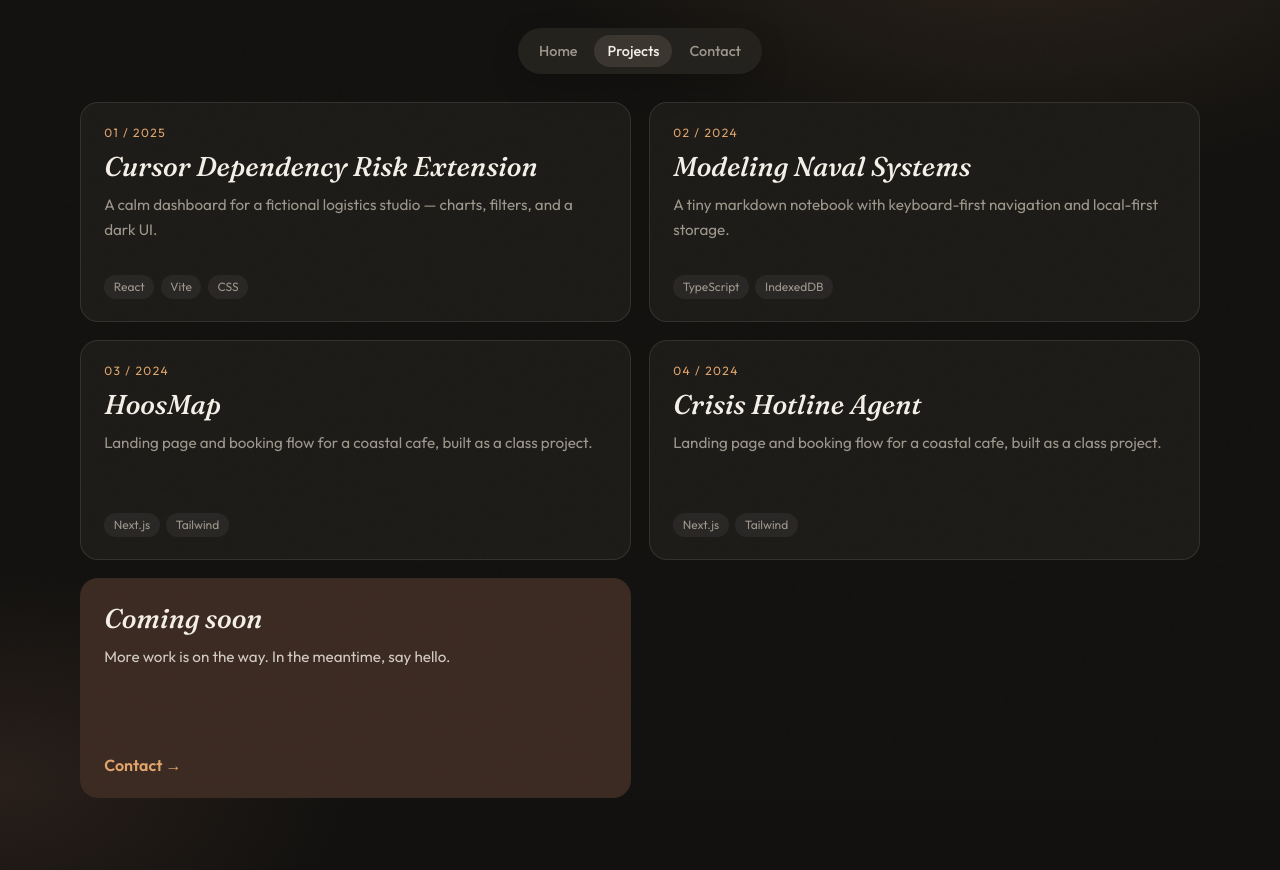
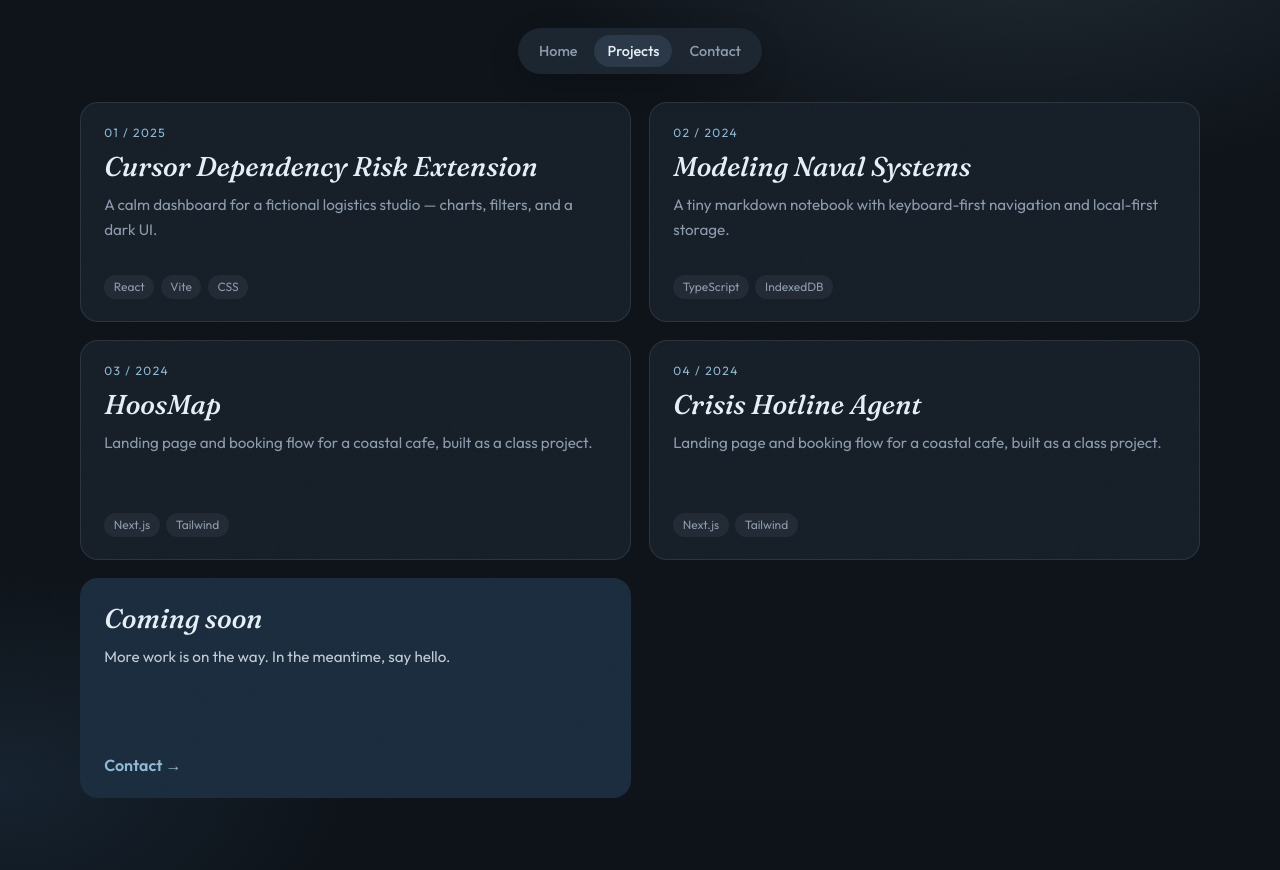
Before and after one commit to brianlogic/brianlogic.github.io, a React (Vite) app: page /projects in a window 1280 px wide. Built offline with nearby package versions, Linux system fonts and the light colour scheme.

Commit message:
changes to coloring, updated timeline, support for project links

```diff
--- a/src/components/BentoCard.css
+++ b/src/components/BentoCard.css
@@ -11,7 +11,7 @@
 }
 
 .bento-card:hover {
-  border-color: rgba(224, 163, 106, 0.32);
+  border-color: rgba(142, 184, 212, 0.32);
   background: var(--card-hover);
 }
 
@@ -21,8 +21,8 @@
 }
 
 .bento-card.is-accent:hover {
-  background: #46322a;
-  border-color: rgba(224, 163, 106, 0.2);
+  background: var(--accent-hover);
+  border-color: rgba(142, 184, 212, 0.2);
 }
 
 .bento-card h1,
--- a/src/components/Navbar.css
+++ b/src/components/Navbar.css
@@ -24,7 +24,7 @@
 }
 
 .nav.is-scrolled .nav-pill {
-  border-color: rgba(224, 163, 106, 0.28);
+  border-color: rgba(142, 184, 212, 0.28);
 }
 
 .nav-mark {
--- a/src/components/Navbar.jsx
+++ b/src/components/Navbar.jsx
@@ -26,7 +26,7 @@ export default function Navbar() {
       className={`nav ${scrolled ? 'is-scrolled' : ''}`}
       initial={false}
       animate={{
-        backgroundColor: scrolled ? 'rgba(18, 17, 15, 0.72)' : 'rgba(18, 17, 15, 0)',
+        backgroundColor: scrolled ? 'rgba(14, 19, 25, 0.72)' : 'rgba(14, 19, 25, 0)',
         backdropFilter: scrolled ? 'blur(16px) saturate(1.3)' : 'blur(0px)',
         paddingTop: scrolled ? 10 : 28,
         paddingBottom: scrolled ? 10 : 28,
--- a/src/data.js
+++ b/src/data.js
@@ -11,7 +11,7 @@ export const PERSON = {
   about:
     "I'm a student and full stack developer who likes quiet interfaces with a little personality. I care about type, motion that earns its place, and software that feels considered.",
   photo:
-    'https://images.unsplash.com/photo-1500530855697-b586d89ba3ee?auto=format&fit=crop&w=1200&q=80',
+    'https://images.unsplash.com/photo-1505142468610-359e7d316be0?auto=format&fit=crop&w=1200&q=80',
   photoCaption: 'Somewhere with better light',
 }
 
@@ -44,18 +44,18 @@ export const TIMELINE = [
   },
   {
     title: 'Starting first year at University of Virginia',
-    dates: 'August',
+    dates: 'August 2024',
     body: 'Began studying Computer Science at the University of Virginia. ',
   },
   {
-    title: 'CS50 Introduction to Computer Science',
-    dates: '2023',
-    body: 'Completed Harvard’s CS50 to build a stronger foundation in algorithms, C, and problem solving.',
+    title: 'North Point Technology Internship',
+    dates: 'June 2024 - August 2024',
+    body: 'Software Engineer Intern at NorthPoint Technology LLC. Worked on webscraping tools to identify job openings in prime contractors',
   },
   {
-    title: 'Frontend practice',
-    dates: '2024',
-    body: 'A year of shipping personal projects in React, learning motion, and tightening visual craft.',
+    title: 'Top Secret Security Clearance',
+    dates: 'January 2026',
+    body: 'Received a Top Secret security clearance from the U.S. government, sponsored by North Point Technology.',
   },
 ]
 
@@ -65,23 +65,27 @@ export const PROJECTS = [
     year: '2025',
     blurb: 'A calm dashboard for a fictional logistics studio — charts, filters, and a dark UI.',
     tags: ['React', 'Vite', 'CSS'],
+    link: '',
   },
   {
     title: 'Modeling Naval Systems',
     year: '2024',
     blurb: 'A tiny markdown notebook with keyboard-first navigation and local-first storage.',
     tags: ['TypeScript', 'IndexedDB'],
+    link: '',
   },
   {
     title: 'HoosMap',
     year: '2024',
     blurb: 'Landing page and booking flow for a coastal cafe, built as a class project.',
     tags: ['Next.js', 'Tailwind'],
+    link: '',
   },
   {
     title: 'Crisis Hotline Agent',
     year: '2024',
     blurb: 'Landing page and booking flow for a coastal cafe, built as a class project.',
     tags: ['Next.js', 'Tailwind'],
+    link: '',
   },
 ]
--- a/src/index.css
+++ b/src/index.css
@@ -1,15 +1,16 @@
 :root {
-  --bg: #12110f;
-  --bg-2: #1a1815;
-  --card: #1c1b18;
-  --card-hover: #23211d;
-  --pill: #26241f;
-  --pill-active: #3a362f;
-  --accent: #3b2a22;
-  --name: #e0a36a;
-  --text: #f3eee6;
-  --muted: #9c958a;
-  --line: rgba(243, 238, 230, 0.1);
+  --bg: #0e1319;
+  --bg-2: #141b24;
+  --card: #161e28;
+  --card-hover: #1c2632;
+  --pill: #1e2834;
+  --pill-active: #2a3848;
+  --accent: #1a2c3d;
+  --accent-hover: #234056;
+  --name: #8eb8d4;
+  --text: #e6eef5;
+  --muted: #8b9aab;
+  --line: rgba(230, 238, 245, 0.1);
   --radius: 18px;
   --nav-radius: 999px;
   --font: Outfit, ui-sans-serif, system-ui, sans-serif;
@@ -37,8 +38,8 @@ body,
 body {
   margin: 0;
   background:
-    radial-gradient(900px 480px at 80% -10%, rgba(224, 163, 106, 0.12), transparent 55%),
-    radial-gradient(700px 420px at 0% 90%, rgba(59, 42, 34, 0.55), transparent 50%),
+    radial-gradient(900px 480px at 80% -10%, rgba(142, 184, 212, 0.14), transparent 55%),
+    radial-gradient(700px 420px at 0% 90%, rgba(26, 44, 61, 0.62), transparent 50%),
     var(--bg);
 }
 
@@ -79,7 +80,7 @@ textarea:focus-visible {
 
 ::selection {
   background: var(--name);
-  color: #1a120c;
+  color: #0c141c;
 }
 
 .app-shell {
--- a/src/pages/Contact.css
+++ b/src/pages/Contact.css
@@ -54,7 +54,7 @@
 .contact-form textarea {
   width: 100%;
   border: 1px solid var(--line);
-  background: #141311;
+  background: #111820;
   color: var(--text);
   border-radius: 12px;
   padding: 0.75rem 0.85rem;
@@ -64,7 +64,7 @@
   justify-self: start;
   border: 0;
   background: var(--name);
-  color: #1a120c;
+  color: #0c141c;
   border-radius: 999px;
   padding: 0.75rem 1.15rem;
   font-weight: 600;
--- a/src/pages/Home.css
+++ b/src/pages/Home.css
@@ -52,7 +52,7 @@
   position: absolute;
   inset: 0;
   border-radius: 50%;
-  border: 1px dashed rgba(224, 163, 106, 0.7);
+  border: 1px dashed rgba(142, 184, 212, 0.7);
   animation: spin 18s linear infinite;
 }
 
@@ -62,7 +62,7 @@
   width: 52px;
   height: 52px;
   border-radius: 50%;
-  background: #2a2621;
+  background: #1a2836;
   font-family: var(--font-serif);
   font-style: italic;
   font-size: 1.25rem;
@@ -119,7 +119,7 @@
   height: 7px;
   border-radius: 50%;
   background: var(--name);
-  box-shadow: 0 0 0 0 rgba(224, 163, 106, 0.6);
+  box-shadow: 0 0 0 0 rgba(142, 184, 212, 0.6);
   animation: pulse 2s ease-out infinite;
 }
 
@@ -144,7 +144,7 @@
   bottom: 1rem;
   padding: 0.35rem 0.65rem;
   border-radius: 999px;
-  background: rgba(18, 17, 15, 0.62);
+  background: rgba(14, 19, 25, 0.62);
   backdrop-filter: blur(10px);
   font-size: 0.72rem;
   letter-spacing: 0.06em;
@@ -215,7 +215,7 @@
   padding: 0 0 0 0.9rem;
   display: grid;
   gap: 1.05rem;
-  border-left: 1px solid rgba(224, 163, 106, 0.28);
+  border-left: 1px solid rgba(142, 184, 212, 0.28);
 }
 
 .edu-list li {
@@ -261,13 +261,13 @@
 
 @keyframes pulse {
   0% {
-    box-shadow: 0 0 0 0 rgba(224, 163, 106, 0.55);
+    box-shadow: 0 0 0 0 rgba(142, 184, 212, 0.55);
   }
   70% {
-    box-shadow: 0 0 0 8px rgba(224, 163, 106, 0);
+    box-shadow: 0 0 0 8px rgba(142, 184, 212, 0);
   }
   100% {
-    box-shadow: 0 0 0 0 rgba(224, 163, 106, 0);
+    box-shadow: 0 0 0 0 rgba(142, 184, 212, 0);
   }
 }
 
--- a/src/pages/Home.jsx
+++ b/src/pages/Home.jsx
@@ -28,7 +28,7 @@ export default function Home() {
       </BentoCard>
 
       <BentoCard className="bento-photo" delay={0.12}>
-        <img src={PERSON.photo} alt="Desert road at dusk" />
+        <img src={PERSON.photo} alt="Calm ocean at blue hour" />
         <span className="bento-photo__caption">{PERSON.photoCaption}</span>
       </BentoCard>
 
--- a/src/pages/Projects.css
+++ b/src/pages/Projects.css
@@ -28,11 +28,32 @@
   font-weight: 500;
 }
 
+.project-footer {
+  display: flex;
+  flex-wrap: wrap;
+  align-items: flex-end;
+  justify-content: space-between;
+  gap: 0.75rem 1rem;
+  margin-top: auto;
+}
+
 .project-tags {
   display: flex;
   flex-wrap: wrap;
   gap: 0.4rem;
-  margin-top: auto;
+}
+
+.project-link {
+  margin-left: auto;
+  color: var(--name);
+  font-size: 0.88rem;
+  font-weight: 600;
+  white-space: nowrap;
+  transition: color 0.2s ease;
+}
+
+.project-link:hover {
+  color: var(--text);
 }
 
 .project-tags em {
@@ -40,12 +61,12 @@
   font-size: 0.75rem;
   padding: 0.28rem 0.6rem;
   border-radius: 999px;
-  background: rgba(243, 238, 230, 0.06);
+  background: rgba(230, 238, 245, 0.06);
   color: var(--muted);
 }
 
 .project-soon p {
-  color: rgba(243, 238, 230, 0.82);
+  color: rgba(230, 238, 245, 0.82);
 }
 
 .project-soon a {
--- a/src/pages/Projects.jsx
+++ b/src/pages/Projects.jsx
@@ -2,6 +2,25 @@ import { Link } from 'react-router-dom'
 import BentoCard from '../components/BentoCard'
 import { PROJECTS } from '../data'
 import './Projects.css'
+
+function workLabel(project) {
+  if (project.linkLabel) return project.linkLabel
+
+  try {
+    const url = new URL(project.link)
+    const host = url.hostname.replace(/^www\./, '')
+    const path = url.pathname.toLowerCase()
+
+    if (host.includes('github')) return 'View on GitHub'
+    if (path.endsWith('.pdf') || host.includes('arxiv') || host.includes('scholar')) {
+      return 'Read the paper'
+    }
+  } catch {
+    return 'View work'
+  }
+
+  return 'View work'
+}
 
 export default function Projects() {
   return (
@@ -11,10 +30,17 @@ export default function Projects() {
           <span>0{index + 1} / {project.year}</span>
           <h2>{project.title}</h2>
           <p>{project.blurb}</p>
-          <div className="project-tags">
-            {project.tags.map((tag) => (
-              <em key={tag}>{tag}</em>
-            ))}
+          <div className="project-footer">
+            <div className="project-tags">
+              {project.tags.map((tag) => (
+                <em key={tag}>{tag}</em>
+              ))}
+            </div>
+            {project.link ? (
+              <a className="project-link" href={project.link} target="_blank" rel="noreferrer">
+                {workLabel(project)} →
+              </a>
+            ) : null}
           </div>
         </BentoCard>
       ))}
```
Also changed, not shown: src/components/TechIcon.jsx (+24 -24 lines), public/favicon.svg, 1 other file (tests, documents, lock files or other folders).
